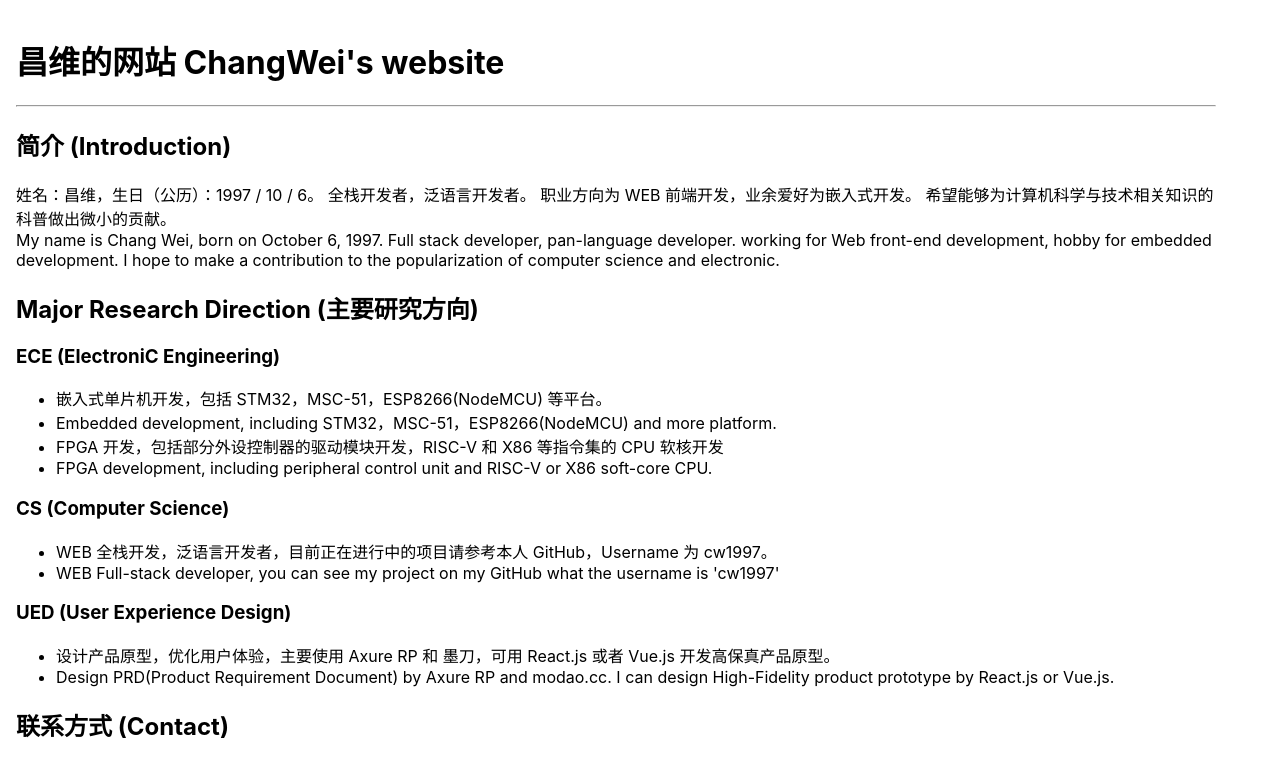
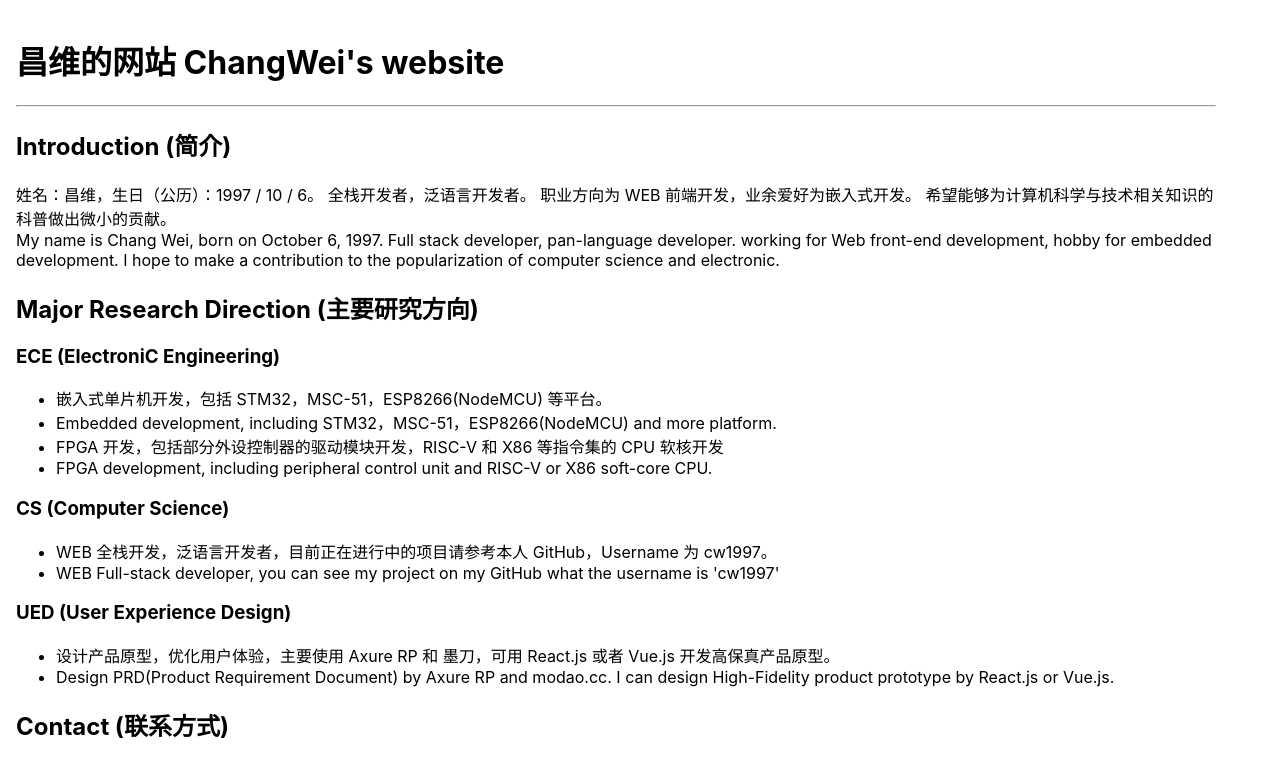
Before and after one commit to cw1997/changwei.me, a React app: page / in a window 1280 px wide. Shown: the top 763 px of the page. Built offline with nearby package versions, Linux system fonts and the light colour scheme.

Commit message:
update Home page: adjust English and Chinese title priority

```diff
--- a/src/pages/Home/Home.tsx
+++ b/src/pages/Home/Home.tsx
@@ -19,7 +19,7 @@ export default function Home(props: IPropsHome) {
       <hr/>
 
       <p>
-        <h2>简介 (Introduction)</h2>
+        <h2>Introduction (简介)</h2>
         姓名：昌维，生日（公历）：1997 / 10 / 6。
         全栈开发者，泛语言开发者。
         职业方向为 WEB 前端开发，业余爱好为嵌入式开发。
@@ -62,7 +62,7 @@ export default function Home(props: IPropsHome) {
       </p>
 
       <p>
-        <h2>联系方式 (Contact)</h2>
+        <h2>Contact (联系方式)</h2>
         <ul>
           <li>Github: <a href="https://github.com/cw1997">https://github.com/cw1997</a></li>
           <li>ZhiHu: <a href="https://www.zhihu.com/people/changwei1006/posts">https://www.zhihu.com/people/changwei1006/posts</a></li>
```
